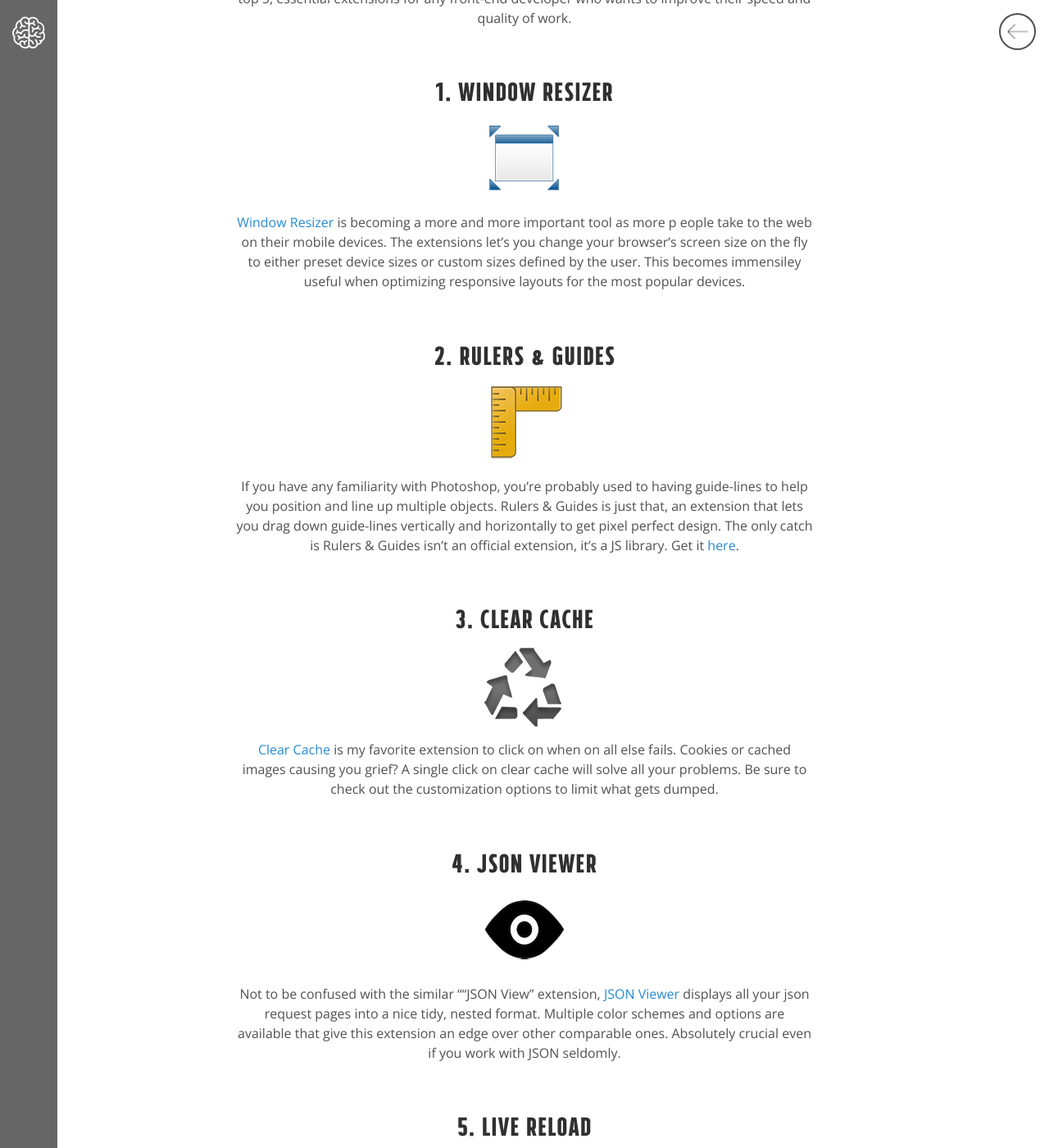
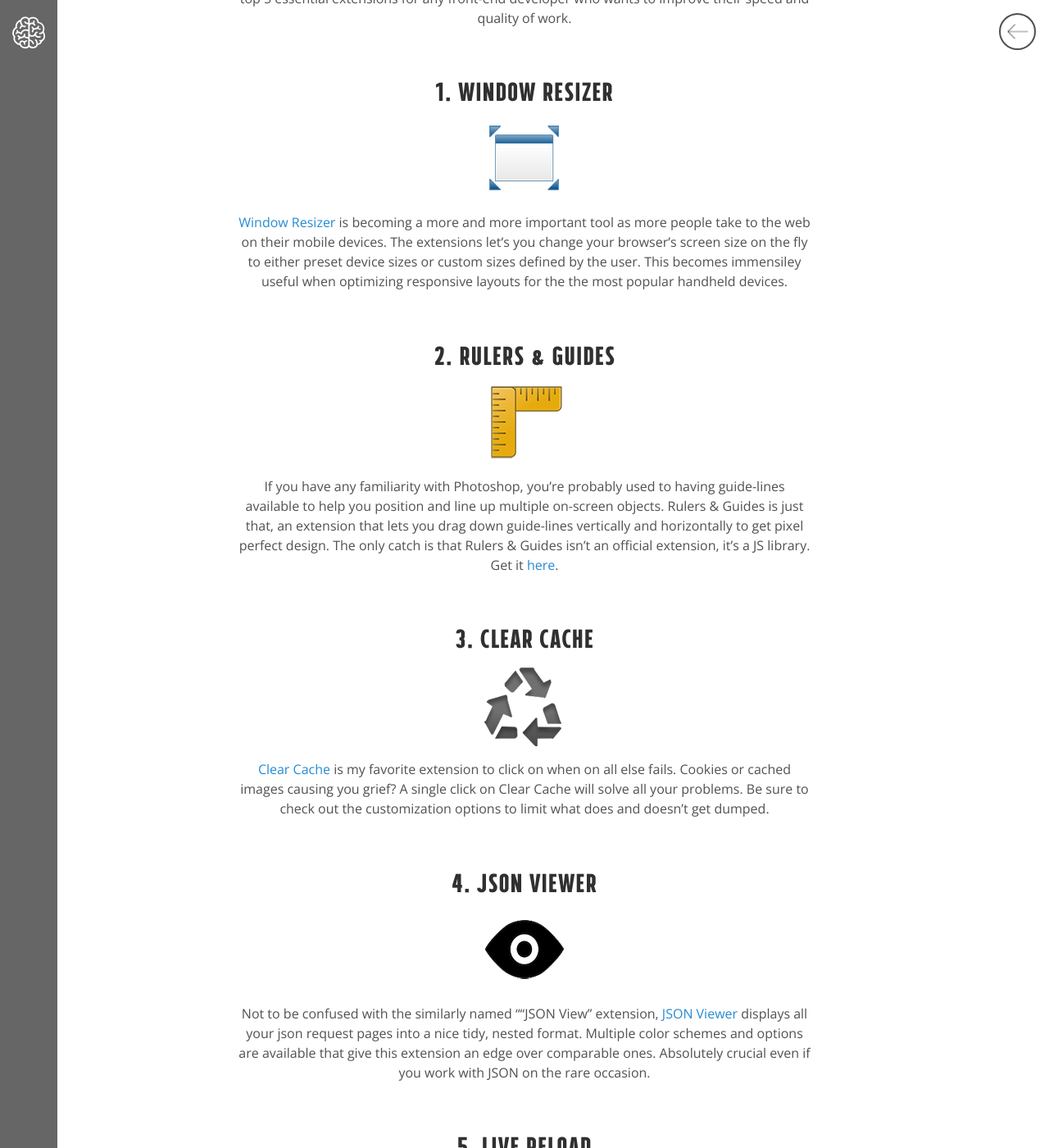
Before and after one commit to eyecuelab/labnotebook, a Jekyll site: the page built from _posts/2015-02-23-essential_extensions.md, in a window 1280 px wide and 1400 px high, scrolled down 754 px. Shown: the whole window at 82% size. Built offline with Jekyll 4.4.1, drawn with Linux system fonts in a browser that asks for light colours; Markdown is read by kramdown in place of the engine named in the settings; comment, search, counter and statistics services are not loaded; some of the changed text lies outside the part shown.

Commit message:
first draft

```diff
--- a/_posts/2015-02-23-essential_extensions.md
+++ b/_posts/2015-02-23-essential_extensions.md
@@ -6,40 +6,40 @@ author: matthew
 p-category: Front-End Development
 ---
 
-# 5 ESSENTIAL EXTENSIONS FOR YOUR CHROME-TOOLBELT
+# 5 ESSENTIAL EXTENSIONS FOR YOUR CHROME TOOLBELT
 ![EyeCue Lab]({{ site.postimage }}toolbelt.png)
 
 
-If you're not using Google Chrome as a front-end web developer, you're missing out. Not only is Chrome the fastest rendering browswer and supported by some of the best developers in the world, but it also has some of the most polished extensions available.
+If you're not using Google [Chrome](https://www.google.com/chrome/browser/desktop/index.html) as a front-end web developer, you're missing out. Not only is Chrome the fastest rendering browser and supported by some of the best developers in the world, it also has some of the most polished extensions available on the web.
 
-Based on my individual experience and suggestions from others, I've put together a list of my top 5, essential extensions for any front-end developer who wants to improve their speed and quality of work.
+Based on my individual experience and suggestions from others, I've put together a list of my top 5 essential extensions for any front-end developer who wants to improve their speed and quality of work.
 
   <br>
 #1. Window Resizer
 [![EyeCue Lab]({{ site.postimage }}windowresizer.png)](https://chrome.google.com/webstore/detail/window-resizer/kkelicaakdanhinjdeammmilcgefonfh)
 
-[Window Resizer](https://chrome.google.com/webstore/detail/window-resizer/kkelicaakdanhinjdeammmilcgefonfh) is becoming a more and more important tool as more p  eople take to the web on their mobile devices. The extensions let's you change your browser's screen size on the fly to either preset device sizes or custom sizes defined by the user. This becomes immensiley useful when optimizing responsive layouts for the most popular devices.
+[Window Resizer](https://chrome.google.com/webstore/detail/window-resizer/kkelicaakdanhinjdeammmilcgefonfh) is becoming a more and more important tool as more people take to the web on their mobile devices. The extensions let's you change your browser's screen size on the fly to either preset device sizes or custom sizes defined by the user. This becomes immensiley useful when optimizing responsive layouts for the the most popular handheld devices.
 
   <br>
 #2. Rulers & Guides
 [![EyeCue Lab]({{ site.postimage }}rulersguides.png)](http://www.webappers.com/2014/05/26/photoshop-rulers-guides-interface-on-web-page/)
 
-If you have any familiarity with Photoshop, you're probably used to having guide-lines to help you position and line up multiple objects. Rulers & Guides is just that, an extension that lets you drag down guide-lines vertically and horizontally to get pixel perfect design. The only catch is Rulers & Guides isn't an official extension, it's a JS library. Get it [here](http://www.webappers.com/2014/05/26/photoshop-rulers-guides-interface-on-web-page/).
+If you have any familiarity with Photoshop, you're probably used to having guide-lines available to help you position and line up multiple on-screen objects. Rulers & Guides is just that, an extension that lets you drag down guide-lines vertically and horizontally to get pixel perfect design. The only catch is that Rulers & Guides isn't an official extension, it's a JS library. Get it [here](http://www.webappers.com/2014/05/26/photoshop-rulers-guides-interface-on-web-page/).
 
   <br>
 #3. Clear Cache
 [![EyeCue Lab]({{ site.postimage }}clearcache.png)](https://chrome.google.com/webstore/detail/clear-cache/cppjkneekbjaeellbfkmgnhonkkjfpdn)
 
-[Clear Cache](https://chrome.google.com/webstore/detail/clear-cache/cppjkneekbjaeellbfkmgnhonkkjfpdn) is my favorite extension to click on when on all else fails. Cookies or cached images causing you grief? A single click on clear cache will solve all your problems. Be sure to check out the customization options to limit what gets dumped.
+[Clear Cache](https://chrome.google.com/webstore/detail/clear-cache/cppjkneekbjaeellbfkmgnhonkkjfpdn) is my favorite extension to click on when on all else fails. Cookies or cached images causing you grief? A single click on Clear Cache will solve all your problems. Be sure to check out the customization options to limit what does and doesn't get dumped.
 
   <br>
 #4. JSON Viewer
 [![EyeCue Lab]({{ site.postimage }}jsonviewer.png)](https://chrome.google.com/webstore/detail/json-viewer/gbmdgpbipfallnflgajpaliibnhdgobh)
 
-Not to be confused with the similar ""JSON View" extension, [JSON Viewer](https://chrome.google.com/webstore/detail/json-viewer/gbmdgpbipfallnflgajpaliibnhdgobh) displays all your json request pages into a nice tidy, nested format. Multiple color schemes and options are available that give this extension an edge over other comparable ones. Absolutely crucial even if you work with JSON seldomly.
+Not to be confused with the similarly named ""JSON View" extension, [JSON Viewer](https://chrome.google.com/webstore/detail/json-viewer/gbmdgpbipfallnflgajpaliibnhdgobh) displays all your json request pages into a nice tidy, nested format. Multiple color schemes and options are available that give this extension an edge over comparable ones. Absolutely crucial even if you work with JSON on the rare occasion.
 
   <br>
 #5. Live Reload
 [![EyeCue Labo]({{ site.postimage }}livereload.png)](https://chrome.google.com/webstore/detail/livereload/jnihajbhpnppcggbcgedagnkighmdlei)
 
-[Live reload](https://chrome.google.com/webstore/detail/livereload/jnihajbhpnppcggbcgedagnkighmdlei) isn't quite as easy to implement as the rest of the extensions on this list, but depending on your work, it is one of the most useful. Live reload is both part [extension](https://chrome.google.com/webstore/detail/livereload/jnihajbhpnppcggbcgedagnkighmdlei) and [software](http://livereload.com/), letting you load your project files into the program and using the extension to auto refresh any of your CSS changes in realtime on the browser. This is fantastic for any CSS adjustments you need to make without having to jump back and forth between multiple screens. It also works for frameworks like Rails and Node.js with a little bit of research.
+[Live reload](https://chrome.google.com/webstore/detail/livereload/jnihajbhpnppcggbcgedagnkighmdlei) isn't quite as easy to implement as the rest of the extensions on this list, but depending on your work, it is one of the most useful. Live reload is both part [extension](https://chrome.google.com/webstore/detail/livereload/jnihajbhpnppcggbcgedagnkighmdlei) and [software](http://livereload.com/), letting you load your project files into the program and using the extension to auto refresh any of your CSS changes in realtime on the browser. This is fantastic for any CSS adjustments you need to make without having to jump back and forth between multiple screens or refreshing. It also works for frameworks like Rails and Node.js with a little bit of research.
```
